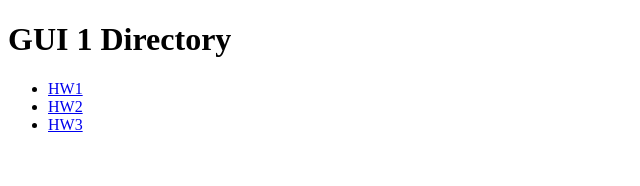
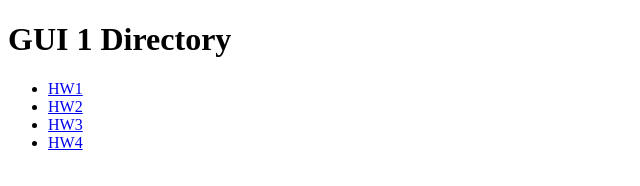
Before and after one commit to cblake18/cblake18.github.io, a plain HTML site: page GUI1/index.html in a window 1280 px wide. Shown: the full height of the page, 0-640 px from the left. Drawn offline with Linux system fonts and the light colour scheme.

Commit message:
added hw4 option

```diff
--- a/GUI1/index.html
+++ b/GUI1/index.html
@@ -11,6 +11,7 @@
         <li><a href="HW1/index.html">HW1</a></li>
         <li><a href="HW2/index.html">HW2</a></li>
         <li><a href="HW3/index.html">HW3</a></li>
+        <li><a href="HW4/index.html">HW4</a></li>
     </ul>
 </body>
 </html>
```
